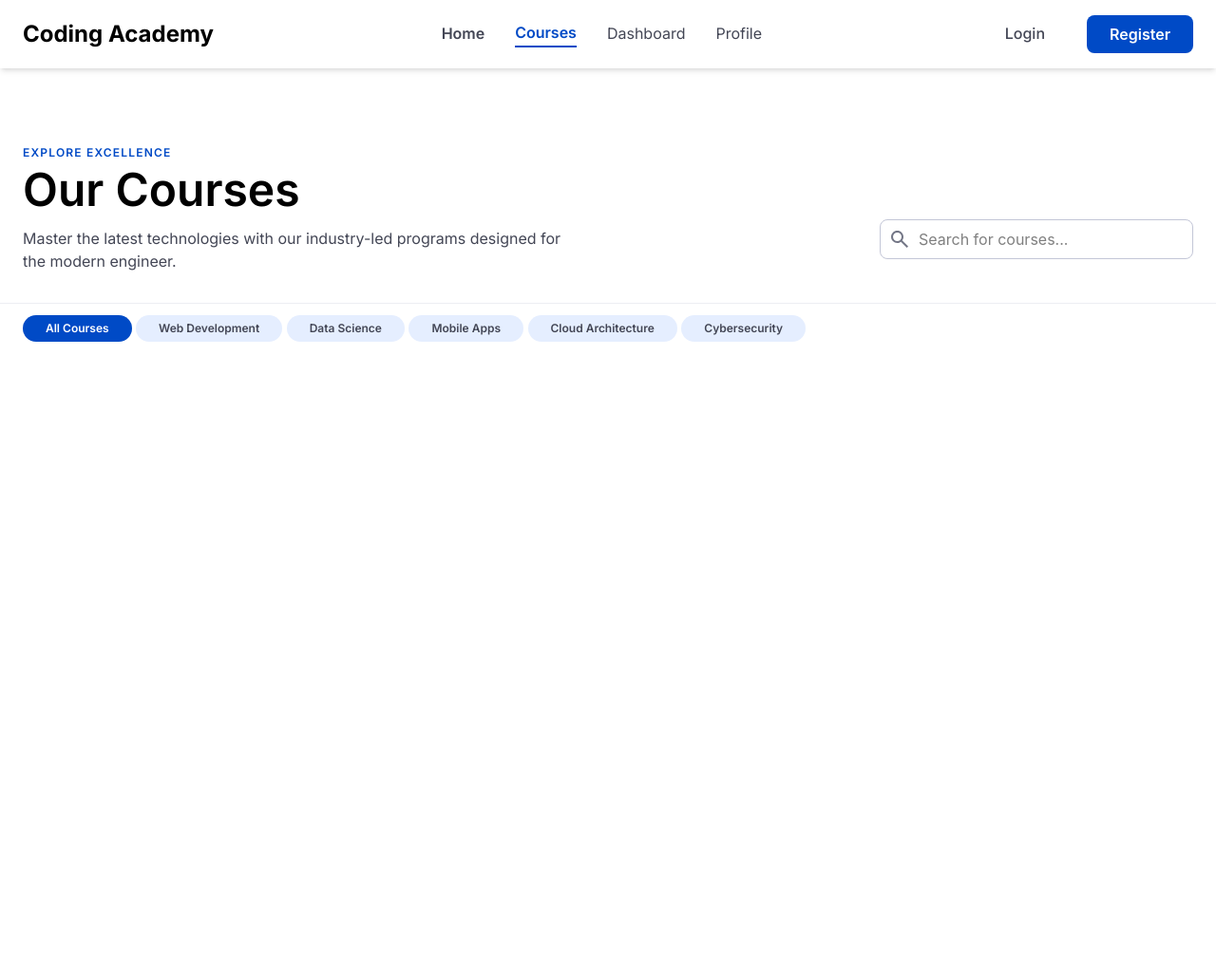
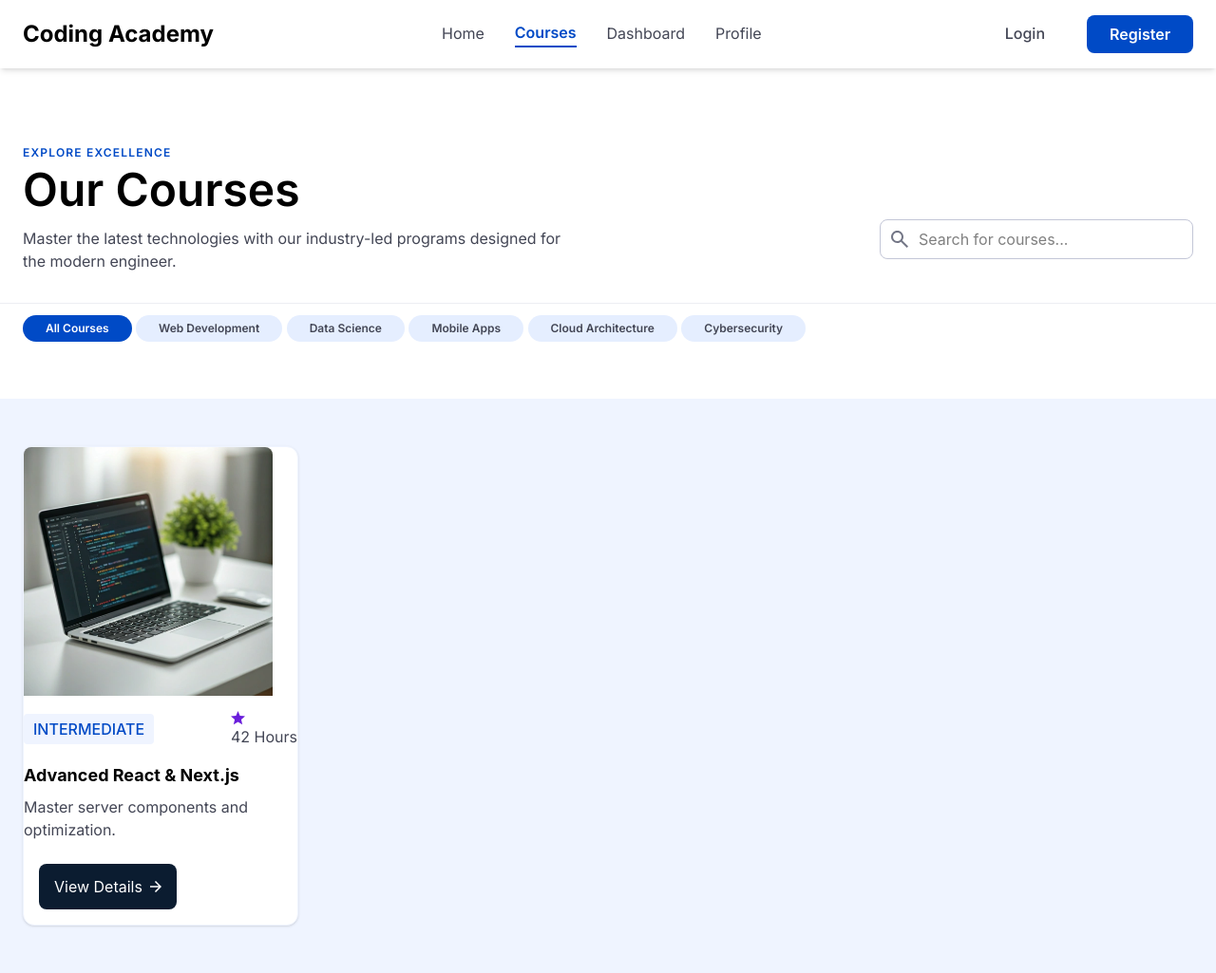
Before and after one commit to khattab-dev-web/coding-Academy, a website: page courses.html in a window 1280 px wide. Shown: the whole page at 95% size. Before the commit the page ends 800 px from the top, so only its background shows below. Drawn offline with Linux system fonts and the light colour scheme.

Commit message:
create courses section courses page

```diff
--- a/courses.html
+++ b/courses.html
@@ -21,7 +21,7 @@
                 <nav class="hidden lg:row">
                     <ul class="row gap-8">
                         <li>
-                            <a href="index.html" class=" nav-link font-semibold">Home</a>
+                            <a href="index.html" class="nav-link">Home</a>
                         </li>
                         <li>
                             <a href="courses.html" class="nav-link nav-link-active">Courses</a>
@@ -45,6 +45,7 @@
         </div>
     </header>
     <main>
+        <!-- start hero section -->
         <section class="hero courses">
             <div class="container mt-18.75 row justify-between max-md:max-md:flex-col">
                 <div >
@@ -75,6 +76,51 @@
                 </div>
                 </div>
         </section>
+        <!-- end hero section -->
+
+        <section class="bg-background mt-15">
+            <div class="container">
+                <div class="grid grid-cols-1 sm:grid-cols-2 lg:grid-cols-4 gap-6 py-12.5">
+
+                    <!-- Card 1 -->
+                    <div class="bg-white rounded-xl shadow-sm border border-background flex flex-col justify-between w-full group">
+                        <div>
+                            <!-- Image -->
+                            <div class="w-full rounded-t-lg  mb-4">
+                                <img src="./images/CoursesPage-image/courses-section/React.webp" alt="Next.js Course"
+                                    class="w-65.5 rounded-t-lg " />
+                            </div>
+
+                                <div class="flex items-center justify-between mb-3">
+                                    <span
+                                        class="bg-background text-primary font-medium px-2.5 py-1 rounded">INTERMEDIATE</span>
+                                    <p class="paragraph"><span><img src="./images/CoursesPage-image/courses-section/star.svg" alt=""></span> 42 Hours</p>
+
+                                </div>
+
+                                <div>
+                                <h3 class="font-bold mb-1">Advanced React & Next.js</h3>
+                                <p class="paragraph mb-6">Master server components and optimization.</p>
+                            </div>
+
+
+                        </div>
+                        <!-- Button -->
+                        <div class="px-4 mb-4">
+                       <button class="bg-[#0B1C30] row gap-2 text-[#FFFFFF] py-3 rounded-lg px-4">View Details<span>
+                        <img src="./images/CoursesPage-image/courses-section/share-courses.svg" alt="share-courses icon">
+                       </span></button>
+                        </div>
+                    </div>
+
+
+                </div>
+            </div>
+
+        </section>
+
+
+
     </main>
 
 
```
Also changed, not shown: index.html (+1 -3 lines), images/CoursesPage-image/courses-section/Aws.webp (added), images/CoursesPage-image/courses-section/Data.webp (added), images/CoursesPage-image/courses-section/React.webp (added), images/CoursesPage-image/courses-section/ios.webp (added), images/CoursesPage-image/courses-section/share-courses.svg (added), images/CoursesPage-image/courses-section/star.svg (added), src/output.css, 1 other file.
